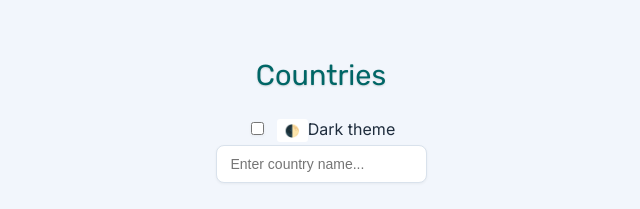
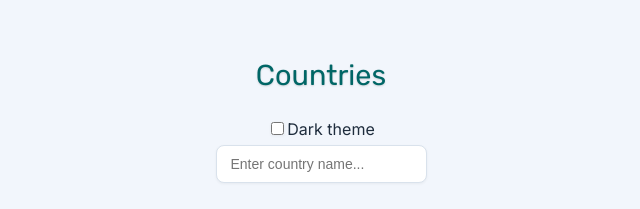
Before and after one commit to ArtemSpr/Countryes, a React (Vite) app: page / in a window 1280 px wide. Shown: the part 254-463 px from the top of the page, without its empty margins (319-959 px from the left). Built offline with nearby package versions, Linux system fonts and the light colour scheme; no server answers.

Commit message:
Clean code

```diff
--- a/src/App.jsx
+++ b/src/App.jsx
@@ -84,17 +84,6 @@ function App() {
           ref={checkboxRef}
           onChange={handleThemeChange}
         />
-        <button
-          onClick={() => {
-            document.body.classList.toggle("darkTheme");
-            localStorage.setItem(
-              "theme",
-              document.body.classList.contains("darkTheme") ? "dark" : "light"
-            );
-          }}
-        >
-          🌓
-        </button>
         Dark theme
       </label>
 
```
